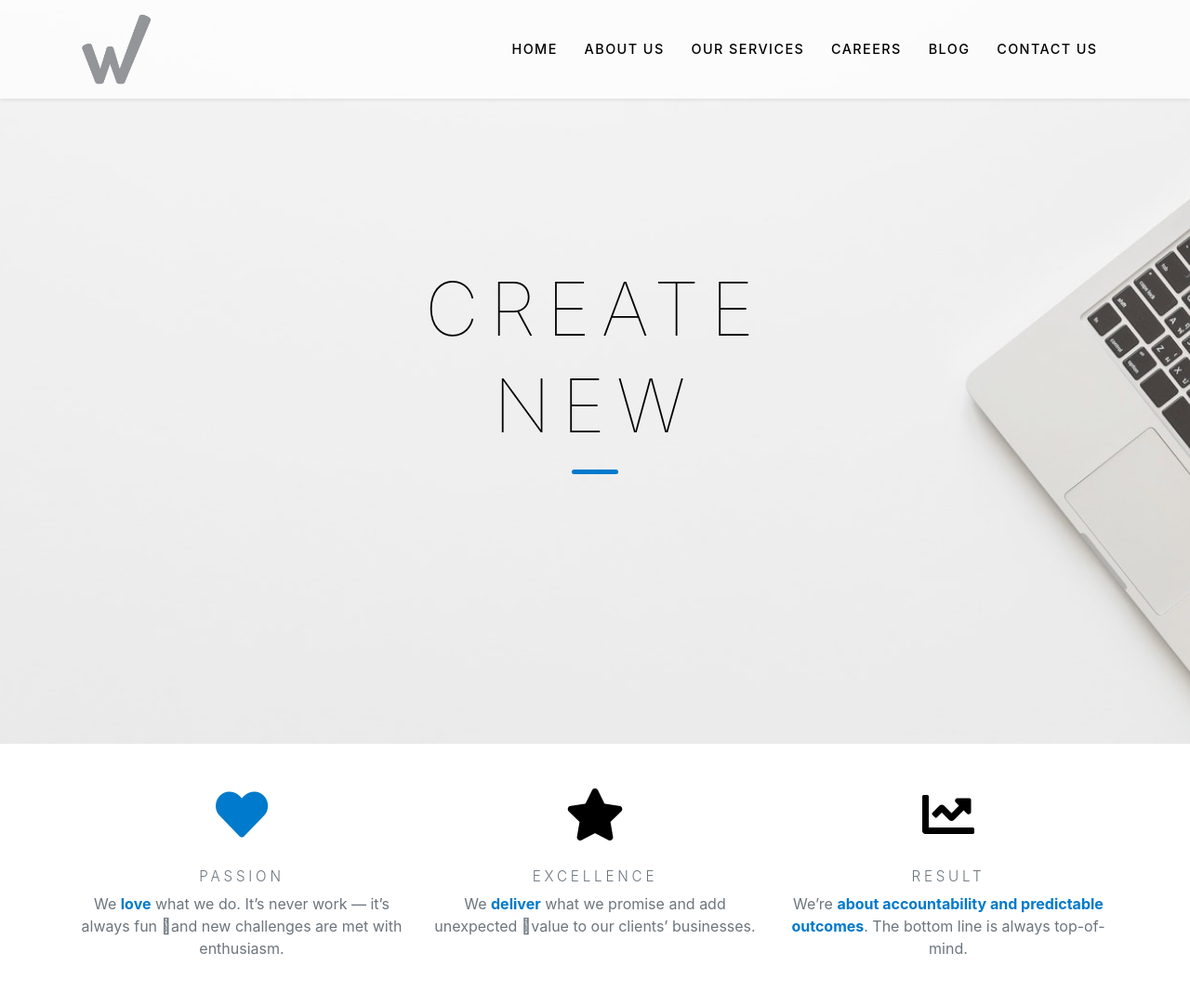
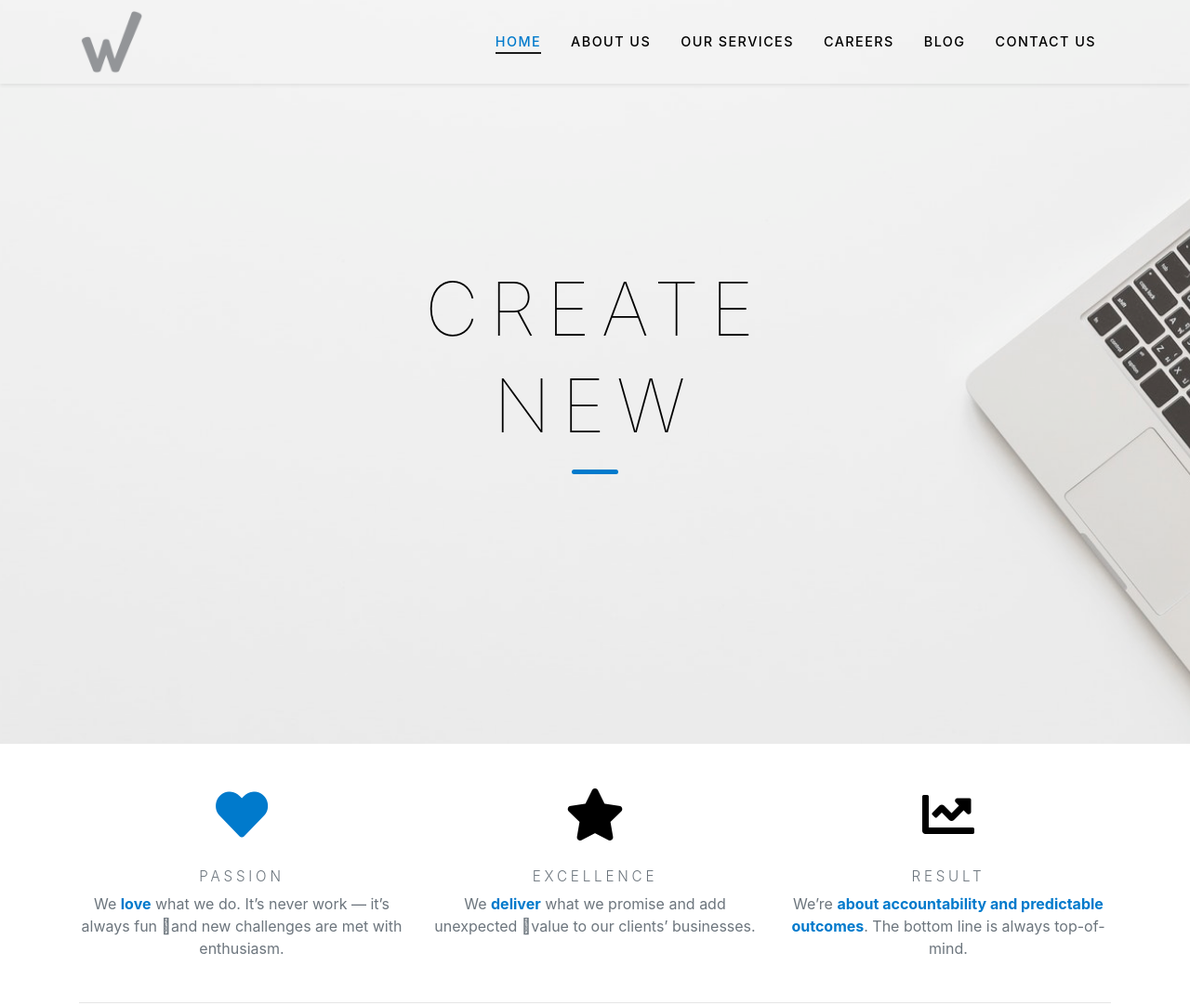
Before and after one commit to emorilla/wonderwall-design, a website with bundled scripts: page src/index.html in a window 1280 px wide. Shown: the top 1082 px of the page at 93% size. Built offline with nearby package versions, Linux system fonts and the light colour scheme.

Commit message:
Added Scroll To Top

```diff
--- a/src/assets/js/theme.js
+++ b/src/assets/js/theme.js
@@ -1,6 +1,25 @@
 $(document).ready(function () {
   // Navigation Shrink To Fit
+  $(window).scroll(function () {
+    if ($(document).scrollTop() > 80) {
+      $('#navigation').addClass('navbar-shrink');
+      // Scroll to top
+      $('.scroll-to-top').fadeIn();
 
+    } else {
+      $('#navigation').removeClass('navbar-shrink');
+
+      // Scroll to top
+      $('.scroll-to-top').fadeOut();
+    }
+  });
+
+  // Smooth Scrolling
+  $('.page-to-top').click(function () {
+    $('html', 'body').animate({
+      scrollTop: 0
+    }, 1000, 'easeInOutExpo');
+  });
 
   // Init Scroll Magic
   const controller = new ScrollMagic.Controller();
--- a/src/index.html
+++ b/src/index.html
@@ -15,7 +15,8 @@
 
 </head>
 
-<body>
+<body id="page-top">
+
   <nav id="navigation" class="navbar navbar-expand-lg navbar-dark fixed-top shadow-sm">
     <div class="container">
       <a href="#!" class="navbar-brand">
@@ -30,7 +31,7 @@
         <hr class="bg-primary">
         <ul class="navbar-nav">
           <li class="nav-item">
-            <a href="#!" class="nav-link active">Home</a>
+            <a href="#!" class="nav-link current">Home</a>
           </li>
           <li class="nav-item">
             <a href="#!" class="nav-link">About Us</a>
@@ -51,6 +52,7 @@
       </div>
     </div>
   </nav>
+  <!--Navigation-->
 
   <section id="home-parallax" class="text-center">
     <div class="bg-parallax"></div>
@@ -99,6 +101,7 @@
           </div>
         </div>
       </div>
+      <hr>
     </div>
   </section>
   <!--Core Values-->
@@ -107,7 +110,7 @@
     <div class="container">
       <div class="row">
         <div class="col-md-6 align-self-center mb-5">
-          <img src="assets/img/iphoneX.png" alt="iPhoneX Logo" class="img-fluid">
+          <img src="assets/img/mockups.jpg" alt="iPhoneX Logo" class="img-fluid">
         </div>
         <div class="col-md-6 align-self-center">
           <div class="text-center mb-5">
@@ -171,9 +174,15 @@
     </div>
   </section>
 
+  <a href="#" id="page-top" class="scroll-to-top">
+    <i class="fas fa-angle-up"></i>
+  </a>
+  <!--Scroll To Top-->
+
   <script src="assets/js/jquery.min.js"></script>
   <script src="assets/js/popper.min.js"></script>
   <script src="assets/js/bootstrap.min.js"></script>
+  <script src="assets/js/plugins/jquery.easing.min.js"></script>
   <script src="assets/js/plugins/jquery.inview.min.js"></script>
   <script src="assets/js/plugins/jquery.countTo.js"></script>
 
--- a/src/scss/_config.scss
+++ b/src/scss/_config.scss
@@ -1,5 +1,10 @@
 $primary-color: #007acc;
 $secondary-color: #1c1c1c;
+
+// Ease Out
+@mixin easeOut {
+  transition: all 0.5s ease-out;
+}
 
 // Media Query
 
--- a/src/scss/_devices.scss
+++ b/src/scss/_devices.scss
@@ -6,31 +6,97 @@
   html,
   body {
     #navigation {
-      background: rgba(#fff, 0.7);
+      padding: 5px 0;
+      @include easeOut;
+      background: transparent;
+
+      .current {
+        display: inline-block;
+        color: $primary-color !important;
+        border-bottom: 2px solid $secondary-color;
+        padding-bottom: 0;
+      }
+
+      &.navbar-shrink {
+        background: $secondary-color;
+        padding: 5px 0;
+
+        .navbar-brand {
+          .w-logo {
+            height: 45px;
+            width: 45px;
+            @include easeOut;
+          }
+        }
+
+        .current {
+          display: inline-block;
+          color: $primary-color !important;
+          border-bottom: 2px solid #fff;
+          padding-bottom: 0;
+        }
+
+        .nav-item {
+          .nav-link {
+            display: inline-block;
+            color: #fff;
+          }
+        }
+      }
 
       .navbar-brand {
         .w-logo {
-          height: 80px;
-          width: 80px;
+          height: 70px;
+          width: 70px;
         }
       }
 
-      .active {
-        color: $primary-color;
+      .nav-item {
+        padding-right: 1em !important;
+        padding-left: 1em !important;
       }
 
       .nav-link {
+        display: inline-block;
         color: #000000;
         font-weight: 500;
-        padding-right: 1em !important;
-        padding-left: 1em !important;
+        padding-right: 0 !important;
+        padding-left: 0 !important;
+        margin-bottom: 0 !important;
       }
     }
   }
 }
 
 // Large devices (desktops, 992px and up)
-@include media-lg {}
+@include media-lg {
+
+  html,
+  body {
+
+    .current {
+      display: inline-block;
+      color: $primary-color;
+      border-bottom: 2px solid #fff;
+      padding-bottom: 0;
+    }
+
+    #navigation {
+
+      .nav-item {
+        padding-right: 1em;
+        padding-left: 1em;
+
+        .nav-link {
+          display: inline-block;
+          padding-right: 0;
+          padding-left: 0;
+          margin-bottom: 0;
+        }
+      }
+    }
+  }
+}
 
 // Medium devices (tablets, 768px and up)
 @include media-md {}
--- a/src/scss/_navbar.scss
+++ b/src/scss/_navbar.scss
@@ -4,17 +4,32 @@
 
   .navbar-brand {
     .w-logo {
-      height: 40px;
-      width: 40px;
+      height: 35px;
+      width: 35px;
     }
+  }
+
+  .current {
+    display: inline-block;
+    color: $primary-color;
+    border-bottom: 2px solid #fff;
+    padding-bottom: 0;
   }
 
   .nav-item {
 
     .nav-link {
+      display: inline-block;
       font-size: 0.9em;
       text-transform: uppercase;
       letter-spacing: 0.1em;
+      margin-bottom: 1em;
+
+      &:hover {
+        display: inline-block;
+        color: $primary-color;
+        @include easeOut;
+      }
     }
   }
 }
--- a/src/scss/theme.scss
+++ b/src/scss/theme.scss
@@ -90,3 +90,21 @@ h3 {
     color: $primary-color;
   }
 }
+
+// Scroll To Top
+.scroll-to-top {
+  background-color: #000;
+  border-radius: 2px;
+  display: none;
+  position: fixed;
+  right: 35px;
+  top: 94%;
+  text-align: center;
+  z-index: 999;
+
+  i {
+    color: #fff;
+    font-size: 18px;
+    margin: 0 6px;
+  }
+}
```
Also changed, not shown: src/assets/css/theme.css, src/assets/img/mockups.jpg (added).
